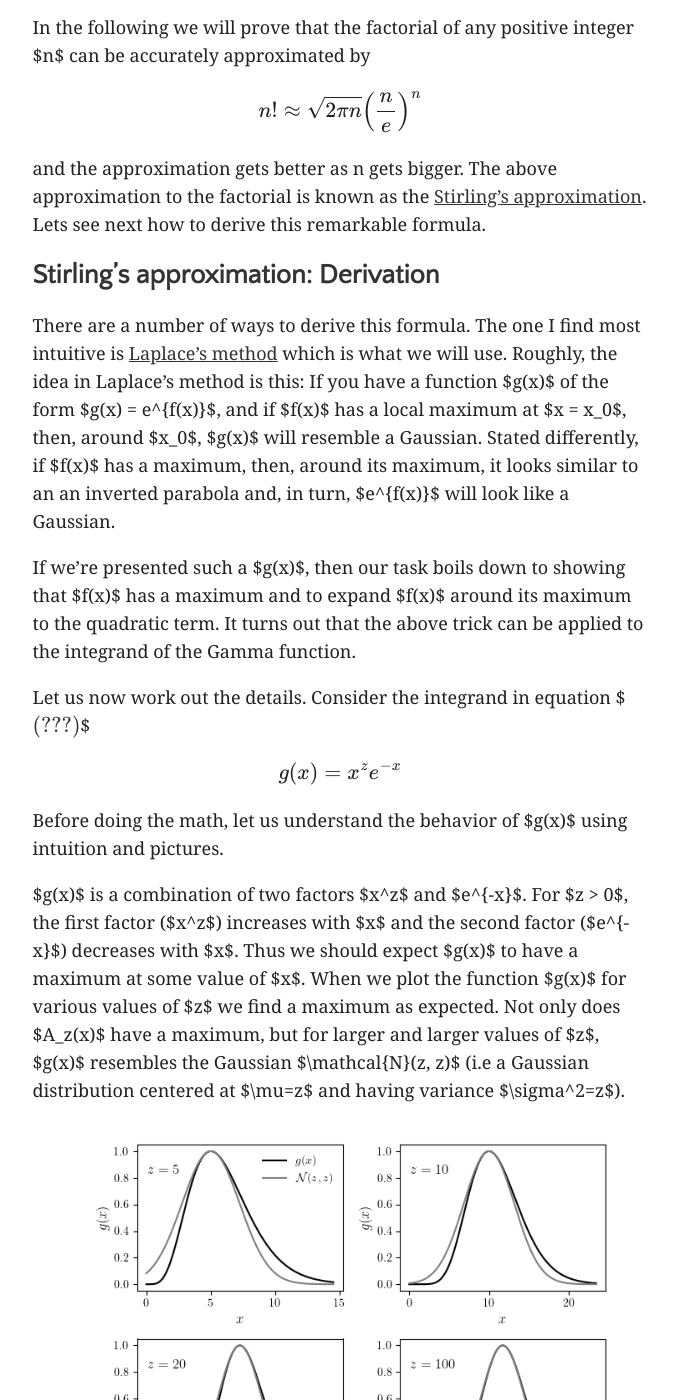
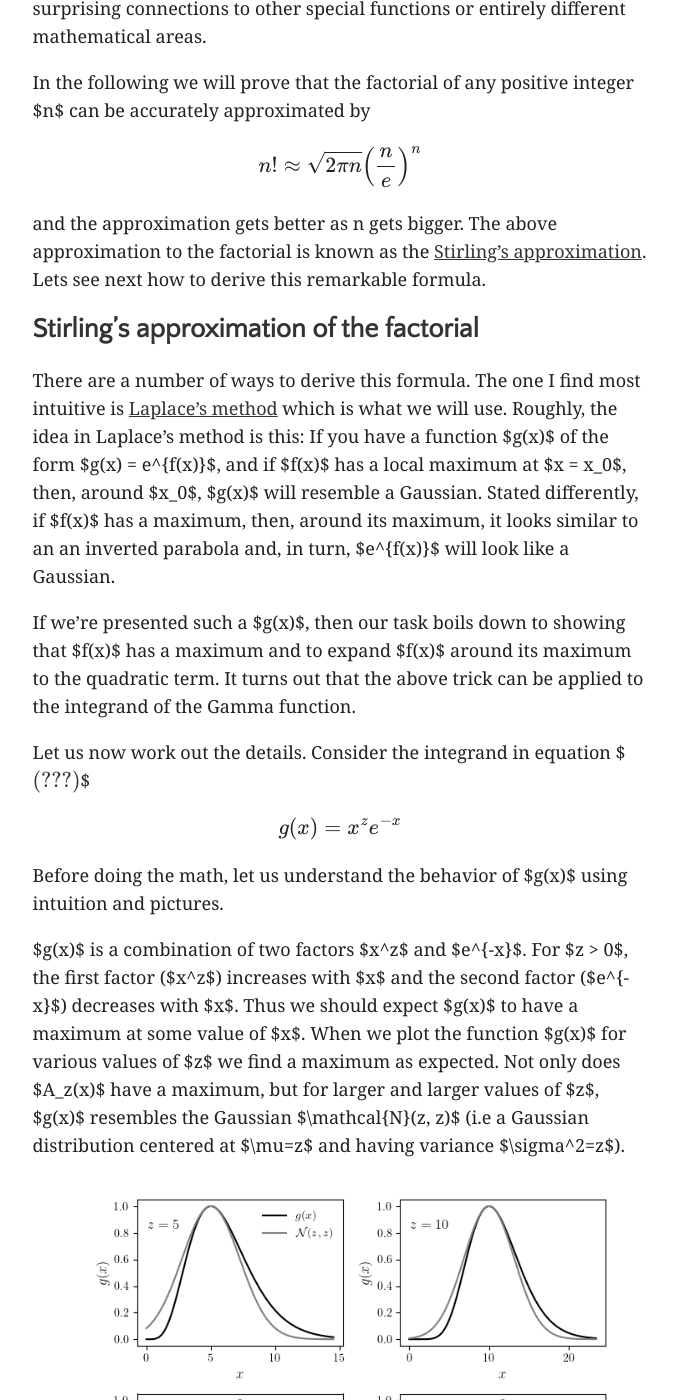
Before and after one commit to rohan-kekatpure/rohan-kekatpure.github.io, a Jekyll site: the page built from _posts/2021-06-01-stirlings-approximation.md, in a window 1280 px wide and 1400 px high, scrolled down 2193 px. Shown: the whole window, without its empty margins (300-977 px from the left). Built offline with Jekyll 4.4.1, drawn with Linux system fonts in a browser that asks for light colours; formulas are drawn with MathJax 3; some of the changed text lies outside the part shown.

Commit message:
stirlings approximation

```diff
--- a/_posts/2021-06-01-stirlings-approximation.md
+++ b/_posts/2021-06-01-stirlings-approximation.md
@@ -34,6 +34,7 @@ material in this post is available in introductory courses on combinatorics, pro
 in this post is new, I do hope that the non-rigorous treatment here provides a bit of mathematical amusement to the
 reader.
 
+## Factorial function
 To begin, the factorial of a number $n$ is the result of multiplication of numbers from $1$ through $n$. "$n$
 factorial" is denoted by $n!$ and we write:
 
@@ -99,7 +100,7 @@ and the approximation gets better as n gets bigger. The above approximation to t
 the [Stirling's approximation](https://en.wikipedia.org/wiki/Stirling%27s_approximation). Lets see next how to
 derive this remarkable formula.
 
-## Stirling's approximation: Derivation
+## Stirling's approximation of the factorial
 
 There are a number of ways to derive this formula. The one I find most intuitive is
 [Laplace's method](https://en.wikipedia.org/wiki/Laplace%27s_method) which is what we will use. Roughly, the idea in
```
Also changed, not shown: other parts of _posts/2021-06-01-stirlings-approximation.md (+0 -2 lines).
